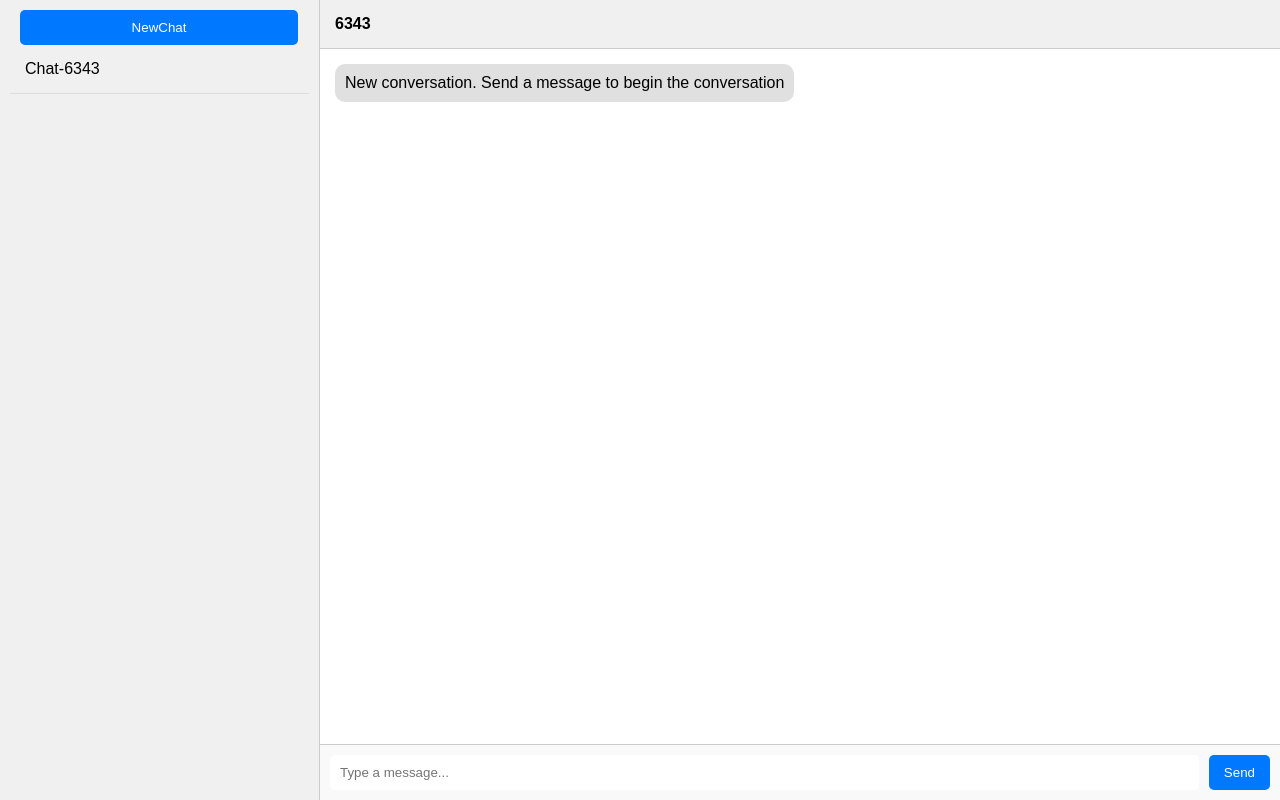
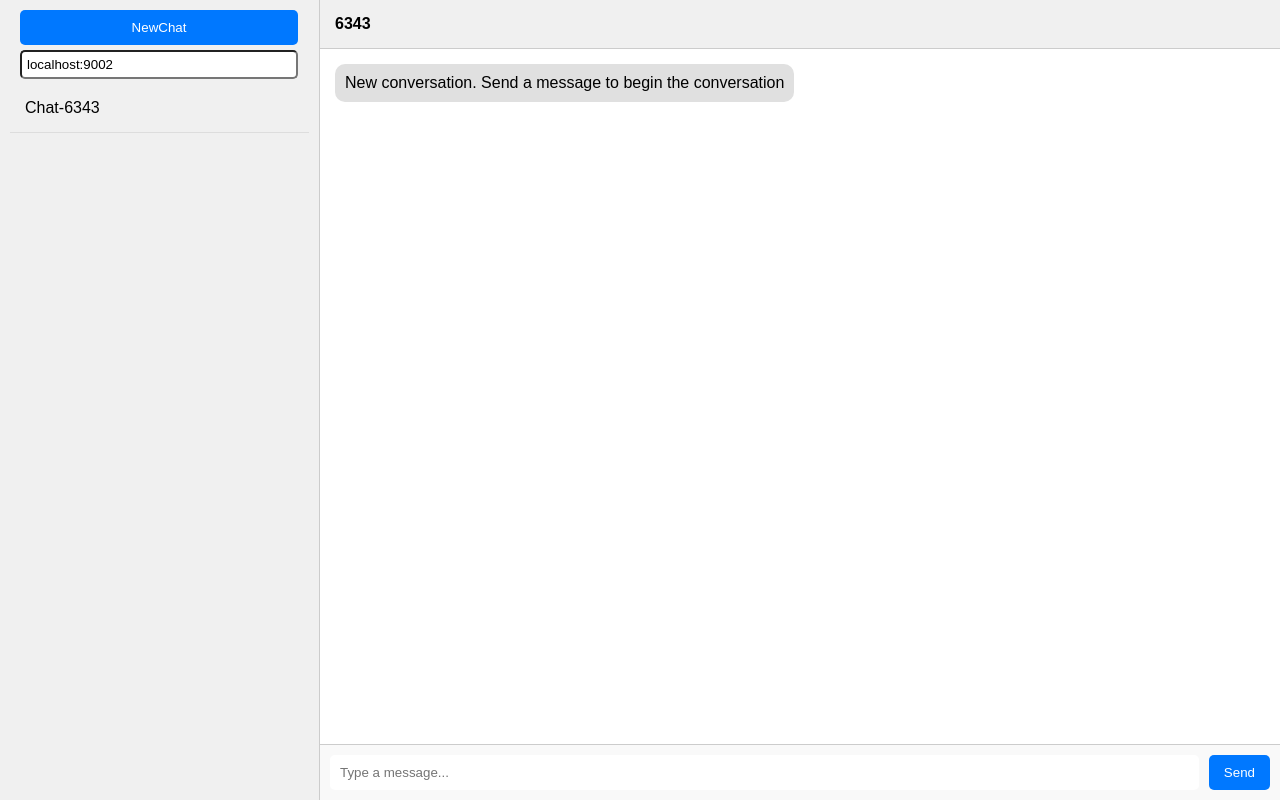
Before and after one commit to AlexHeier/Coeus, a plain HTML site: page dashboard/index.html in a window 1280 px wide. Drawn offline with Linux system fonts and the light colour scheme.

Commit message:
ADD: Field for adding server

```diff
--- a/dashboard/index.html
+++ b/dashboard/index.html
@@ -112,6 +112,15 @@
             width: 93%;
         }
 
+        #input_server_ip {
+            width: 93%;
+            padding: 5px;
+            margin-top: 5px;
+            margin-left: 10px;
+            margin-bottom: 5px;
+            border-radius: 5px;
+        }
+
     </style>
 </head>
 <body>
@@ -121,6 +130,7 @@
         <button id="newChatButton" onclick="createConversation()">
             NewChat
         </button>
+        <input id="input_server_ip" value="localhost:9002" placeholder="localhost:9002" type="text">
         <ul class="chat-list">
         </ul>
     </div>
@@ -201,6 +211,8 @@
 
         function MessageLLM() {
 
+            url = "http://localhost:9002/api/chat"
+
             const input = document.getElementById("messageInput");
             const text = input.value.trim();
             if (text === "") return;
@@ -212,7 +224,6 @@
             // Clear input
             input.value = "";
 
-            url = "http://localhost:9002/api/chat"
             body = JSON.stringify({
                     userid: currentChat,
                     prompt: text
```
